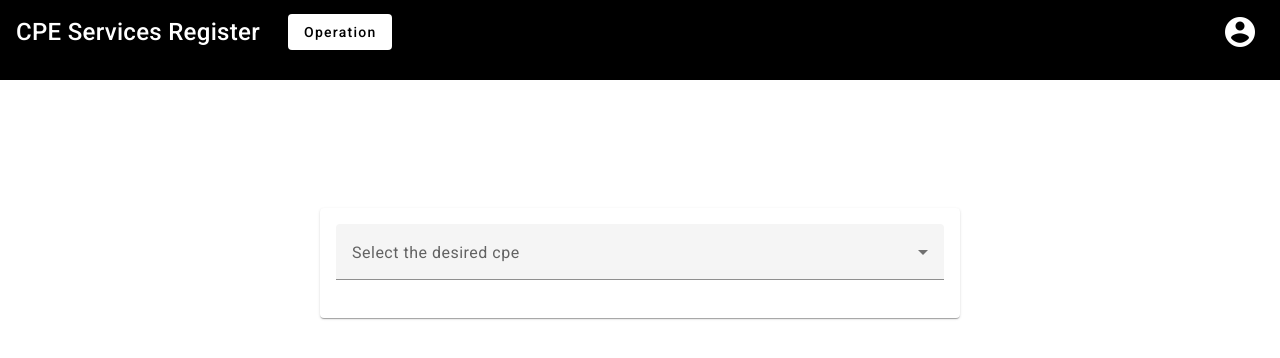
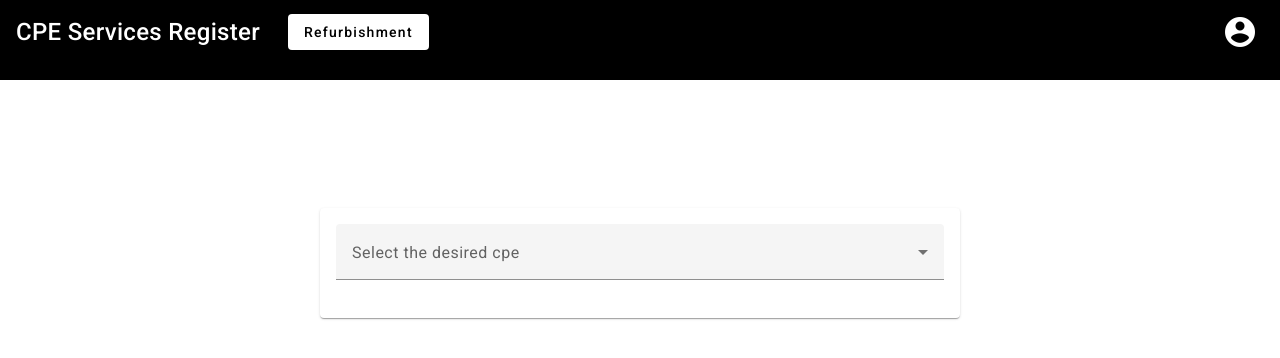
Before and after one commit to programtiago/cpe-services-register, an Angular app: page /refurbishment in a window 1280 px wide. Shown: the top 358 px of the page. Built offline with nearby package versions, Linux system fonts and the light colour scheme; data requests are answered from the project's data file.

Commit message:
Header component: operationTitle updated

```diff
--- a/src/app/components/header/header.component.html
+++ b/src/app/components/header/header.component.html
@@ -1,7 +1,7 @@
 <mat-toolbar class="navbar-app">
     <mat-toolbar-row>
         <h1 style="color: white; font-size: larger;">CPE Services Register</h1>
-        <button class="menu" style="color: black;" mat-raised-button [matMenuTriggerFor]="operationsMenu">Operation</button>
+        <button class="menu" style="color: black;" mat-raised-button [matMenuTriggerFor]="operationsMenu">{{operationTitle}}</button>
         <span class="spacer"></span>
         <div class="menu-navbar">
             <button class="employee_icon_menu" mat-icon-button [matMenuTriggerFor]="logoutMenu">
--- a/src/app/components/header/header.component.ts
+++ b/src/app/components/header/header.component.ts
@@ -9,9 +9,20 @@ import { filter } from 'rxjs';
 })
 export class HeaderComponent implements OnInit{
 
-  operationTitle: string = 'Operations';
+  operationTitle: string = '';
 
-  constructor(private router: Router){}
+  constructor(private router: Router){
+    if (this.router.url === '/refurbishment'){
+      console.log(this.router.url)
+      this.operationTitle = 'Refurbishment'
+    }else if (this.router.url === '/repair'){
+      console.log(this.router.url)
+      this.operationTitle = 'Repair'
+    }else{
+      console.log(this.router.url)
+      this.operationTitle = 'Operation'
+    }
+  }
 
   ngOnInit(): void {
     this.router.events.pipe(
```
